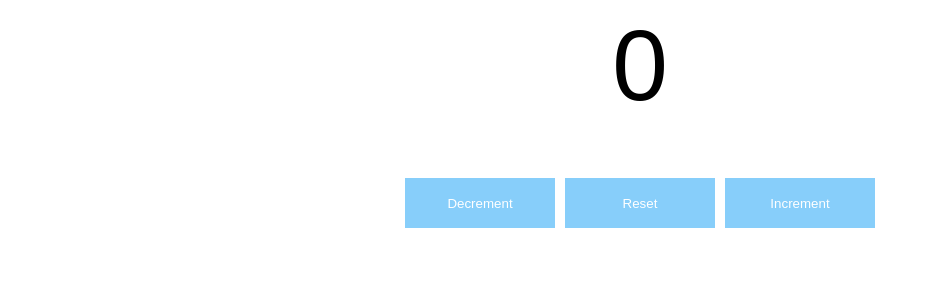
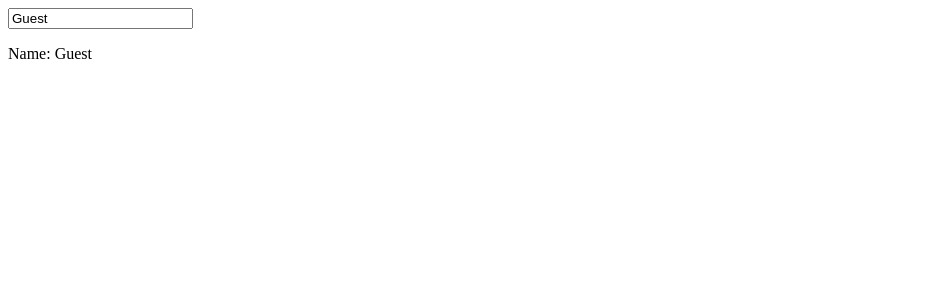
Before and after one commit to Daddanoy/react-course, a React (Vite) app in the folder my-react-ap/: page / in a window 1280 px wide. Shown: the top 300 px of the page, without its empty margins (0-930 px from the left). Built offline with nearby package versions, Linux system fonts and the light colour scheme.

Commit message:
ON CHANGE

```diff
--- a/my-react-ap/src/App.jsx
+++ b/my-react-ap/src/App.jsx
@@ -1,11 +1,11 @@
-import CounterApp from "./Counter.jsx"
+import OnChange from "./OnChange"
 
 
 function App() {
 
 return(<>
 
-<CounterApp />
+<OnChange />
 
 </>)
 }
--- /dev/null
+++ b/my-react-ap/src/OnChange.jsx
@@ -0,0 +1,17 @@
+import React, {useState} from 'react'
+
+function OnChange (){
+
+  const [name, setName] = useState("Guest");
+
+  function handleNameChange(event){
+    setName(event.target.value)
+  }
+
+  return(<div>
+    <input value={name} onChange={handleNameChange} />
+    <p>Name: {name}</p>
+  </div>)
+}
+
+export default OnChange
```
